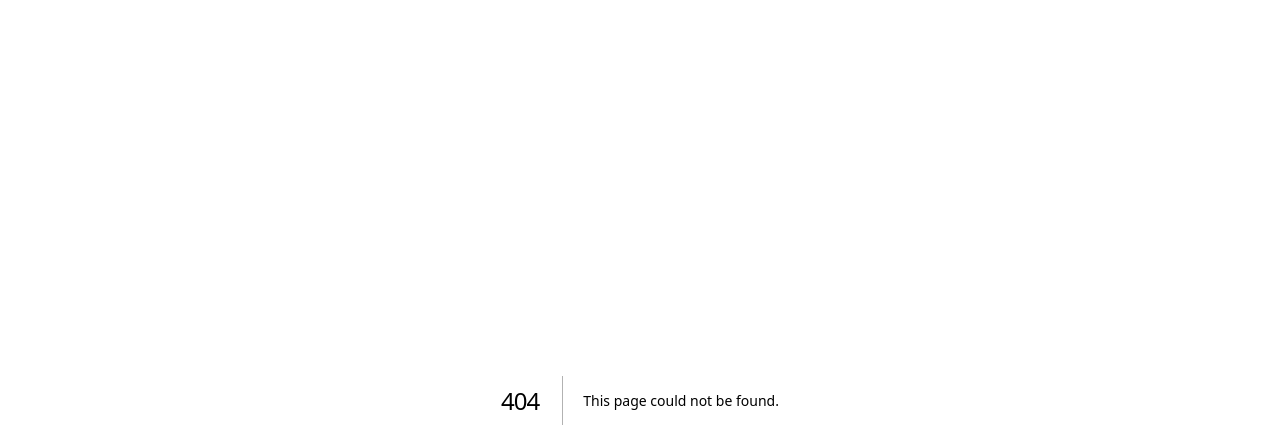
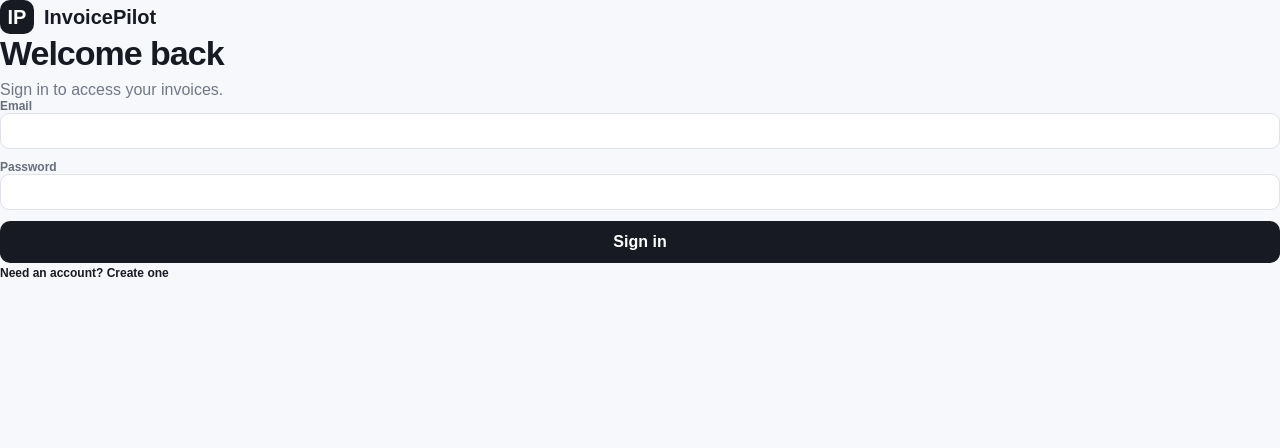
Before and after one commit to yazan247/ai-revenue-engine, a Next.js app: page /login in a window 1280 px wide. Before the commit this address had no page. Shown: the top 448 px of the page. Built offline with nearby package versions, Linux system fonts and the light colour scheme.

Commit message:
Add real login and registration UI

```diff
--- /dev/null
+++ b/app/login/page.tsx
@@ -0,0 +1,9 @@
+"use client";
+
+import { useState } from "react";
+
+export default function LoginPage() {
+  const [email,setEmail]=useState(""),[password,setPassword]=useState(""),[name,setName]=useState(""),[registerMode,setRegisterMode]=useState(false),[error,setError]=useState(""),[busy,setBusy]=useState(false);
+  async function submit(e:React.FormEvent){e.preventDefault();setBusy(true);setError("");try{const url=registerMode?"/api/auth/register":"/api/auth/login";const body=registerMode?{email,name,password}:{email,password};const r=await fetch(url,{method:"POST",headers:{"Content-Type":"application/json"},body:JSON.stringify(body)});const data=await r.json();if(!r.ok)throw new Error(data.error||"Request failed");if(registerMode){setRegisterMode(false);setName("");setPassword("");setError("Account created. Sign in to continue.");}else window.location.href="/";}catch(err){setError(err instanceof Error?err.message:"Unable to continue.");}finally{setBusy(false)}}
+  return <main className="auth-shell"><div className="auth-card"><div className="brand"><span className="logo">IP</span> InvoicePilot</div><h1>{registerMode?"Create your account":"Welcome back"}</h1><p className="muted">{registerMode?"Start managing your invoices securely.":"Sign in to access your invoices."}</p><form className="form" onSubmit={submit}>{registerMode&&<label>Name<input value={name} onChange={e=>setName(e.target.value)} minLength={2} required/></label>}<label>Email<input type="email" value={email} onChange={e=>setEmail(e.target.value)} required/></label><label>Password<input type="password" value={password} onChange={e=>setPassword(e.target.value)} minLength={8} required/></label>{error&&<div className="notice">{error}</div>}<button className="primary" disabled={busy}>{busy?"Please wait…":registerMode?"Create account":"Sign in"}</button></form><button className="link-btn" onClick={()=>{setRegisterMode(!registerMode);setError("")}}>{registerMode?"Already have an account? Sign in":"Need an account? Create one"}</button></div></main>;
+}
```
